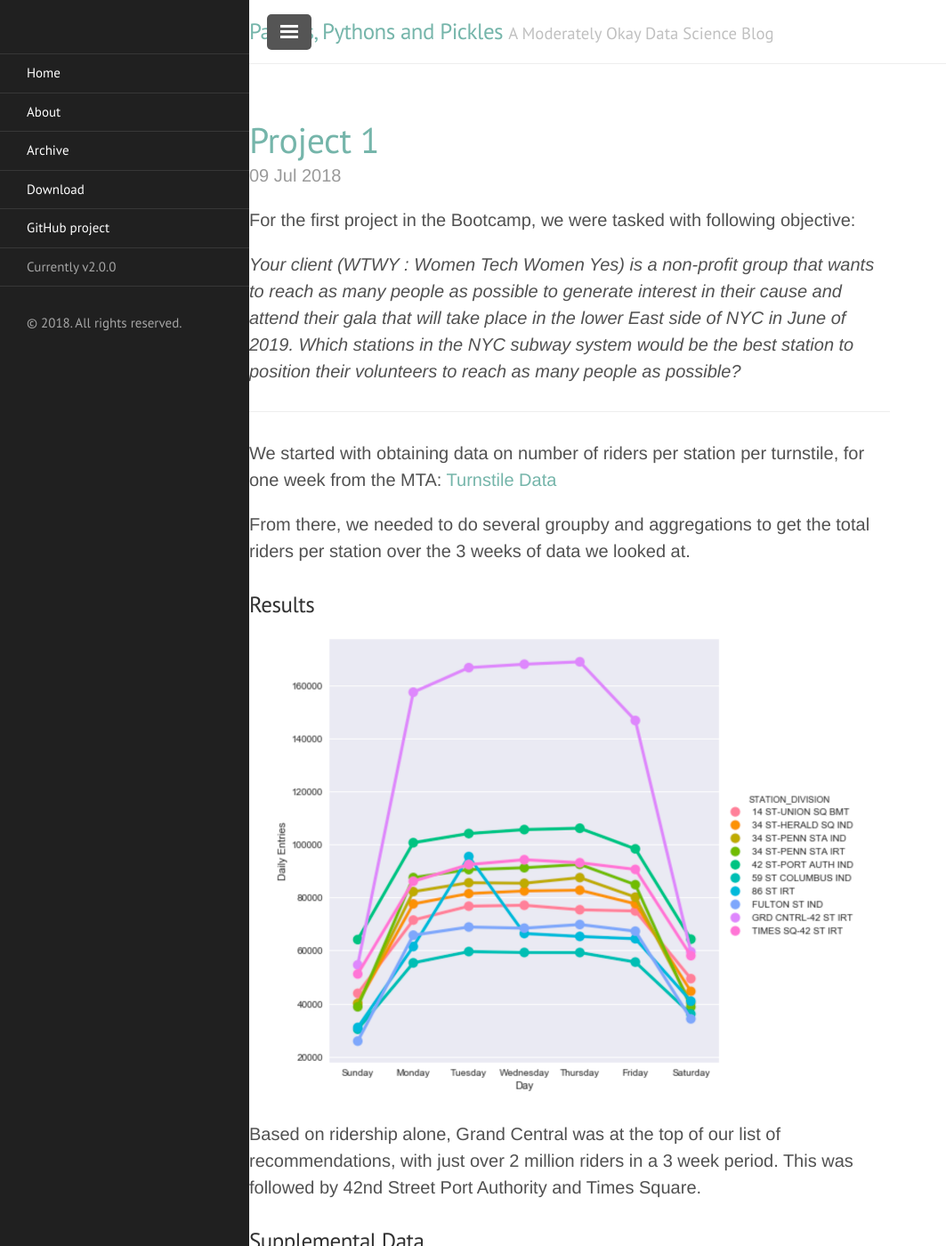
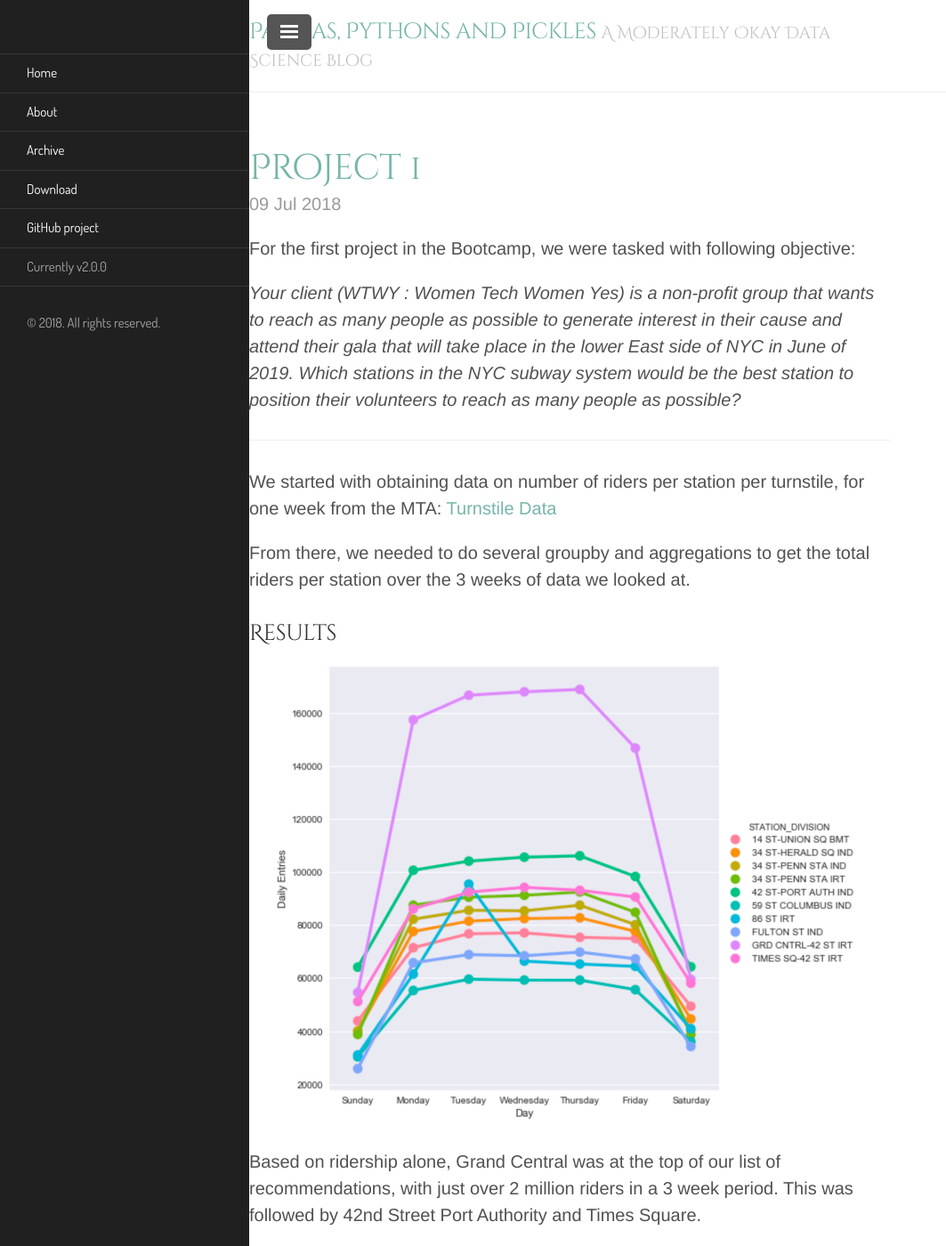
Before and after one commit to Cassini-4B/Cassini-4B.github.io, a Jekyll site: the page built from index.html, in a window 1280 px wide and 1400 px high. Shown: the whole window at 89% size, without its empty margins (0-1063 px from the left). Built offline with Jekyll 4.4.1, drawn with Linux system fonts in a browser that asks for light colours; the list of posts is cut into pages by our own code.

Commit message:
updated fonts

```diff
--- a/_includes/head.html
+++ b/_includes/head.html
@@ -19,7 +19,10 @@
   <link rel="stylesheet" href="{{ site.baseurl }}/public/css/syntax.css">
   <link rel="stylesheet" href="{{ site.baseurl }}/public/css/lanyon.css">
   <link rel="stylesheet" href="https://fonts.googleapis.com/css?family=PT+Serif:400,400italic,700%7CPT+Sans:400">
-  <link href="https://fonts.googleapis.com/css?family=Cinzel|Poiret+One" rel="stylesheet">
+  <link href="https://fonts.googleapis.com/css?family=Cinzel+Decorative" rel="stylesheet">
+  <link href="https://fonts.googleapis.com/css?family=Cinzel" rel="stylesheet">
+  <link href="https://fonts.googleapis.com/css?family=Dosis" rel="stylesheet">
+
 
   <!-- Icons -->
   <link rel="apple-touch-icon-precomposed" sizes="144x144" href="{{ /pics/apple-touch-icon-precomposed.png">
--- a/public/css/lanyon.css
+++ b/public/css/lanyon.css
@@ -41,16 +41,15 @@
 }
 
 html {
-  font-family: " "PT Serif", "Cinzel", "Poiret One", cursive, Georgia, "Times New Roman", serif;
+  font-family: " "Cinzel",   Georgia,  serif;
 }
 
 h1, h2, h3, h4, h5, h6 {
-  font-family: "PT Sans", Helvetica, Arial, sans-serif;
+  font-family:  "Cinzel Decorative", Helvetica, Arial, cursive;
   font-weight: 400;
   color: #313131;
   letter-spacing: -.025rem;
 }
-
 
 /*
  * Wrapper
@@ -148,7 +147,7 @@
   width: 14rem;
   visibility: hidden;
   overflow-y: auto;
-  font-family: "PT Sans", Helvetica, Arial, sans-serif;
+  font-family: "Dosis", Helvetica, Arial, sans-serif;
   font-size: .875rem; /* 15px */
   color: rgba(255,255,255,.6);
   background-color: #202020;
```
